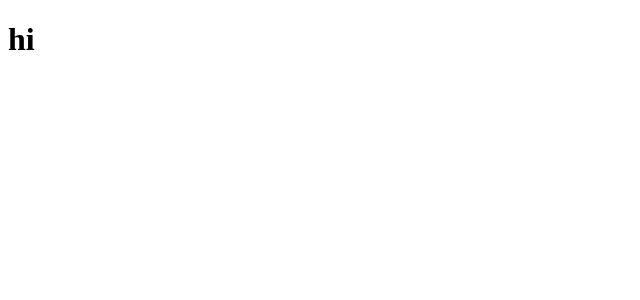
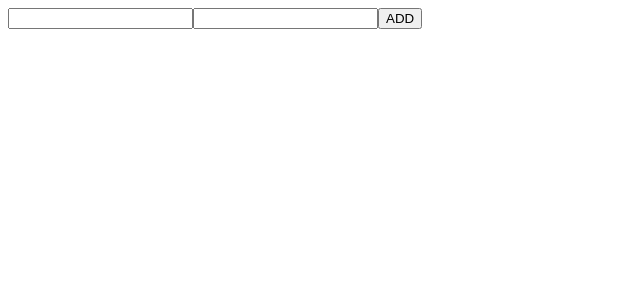
Before and after one commit to kitsbits/ponder-me-and-you, a React (Create React App) app in the folder client/: page / in a window 1280 px wide. Shown: the top 300 px of the page, without its empty margins (0-640 px from the left). Built offline with nearby package versions, Linux system fonts and the light colour scheme.

Commit message:
add AddToMemes component; add all memes to database

```diff
--- a/client/package.json
+++ b/client/package.json
@@ -3,6 +3,7 @@
   "version": "0.1.0",
   "private": true,
   "dependencies": {
+    "axios": "^0.17.1",
     "react": "^16.2.0",
     "react-dom": "^16.2.0",
     "react-scripts": "1.0.17"
--- a/client/src/main/App.js
+++ b/client/src/main/App.js
@@ -1,9 +1,10 @@
 import React from "react";
+import AddMeme from "./addToMemes/Container";
 
 export default function App() {
     return(
         <div>
-            <h1>hi</h1>
+            <AddMeme />
         </div>
     )
 }
--- /dev/null
+++ b/client/src/main/addToMemes/Component.js
@@ -0,0 +1,11 @@
+import React from "react";
+
+export default function AddComponent(props) {
+    return(
+        <form onSubmit={props.handleSubmit}>
+            <input type="text" name="title" value={props.input.title} onChange={props.handleChange}/>
+            <input type="text" name="pictureUrl" value={props.input.pictureUrl} onChange={props.handleChange}/>
+            <button type="submit">ADD</button>
+        </form>
+    )
+}
--- /dev/null
+++ b/client/src/main/addToMemes/Container.js
@@ -0,0 +1,57 @@
+import React from "react";
+import Component from "./Component";
+import axios from "axios";
+
+export default class AddContainer extends React.Component {
+    constructor() {
+        super();
+        this.state = {
+            title: "",
+            pictureUrl: ""
+        };
+
+        this.handleChange = this.handleChange.bind(this);
+        this.handleSubmit = this.handleSubmit.bind(this);
+    }
+
+    handleChange(event) {
+        event.persist();
+        const name = event.target.name;
+        const newValue = event.target.value;
+        this.setState(prevState => {
+            return {
+                ...prevState,
+                [name]: newValue
+            }
+        });
+    }
+
+    handleSubmit(event) {
+        event.preventDefault();
+        this.addMeme(this.state);
+        this.setState({
+            title: "",
+            pictureUrl: ""
+        });
+    }
+
+    addMeme(memeDetails) {
+        axios
+        .post("http://localhost:6100/add-meme", memeDetails)
+        .then(response => {
+            console.log(response.data);
+        })
+        .catch(err => {
+            console.log(err);
+        });
+    }
+
+    render() {
+        return(
+            <Component
+                handleChange={this.handleChange}
+                handleSubmit={this.handleSubmit}
+                input={this.state}/>
+        )
+    }
+}
```
Also changed, not shown: 2 other files (tests, documents, lock files or other folders).
